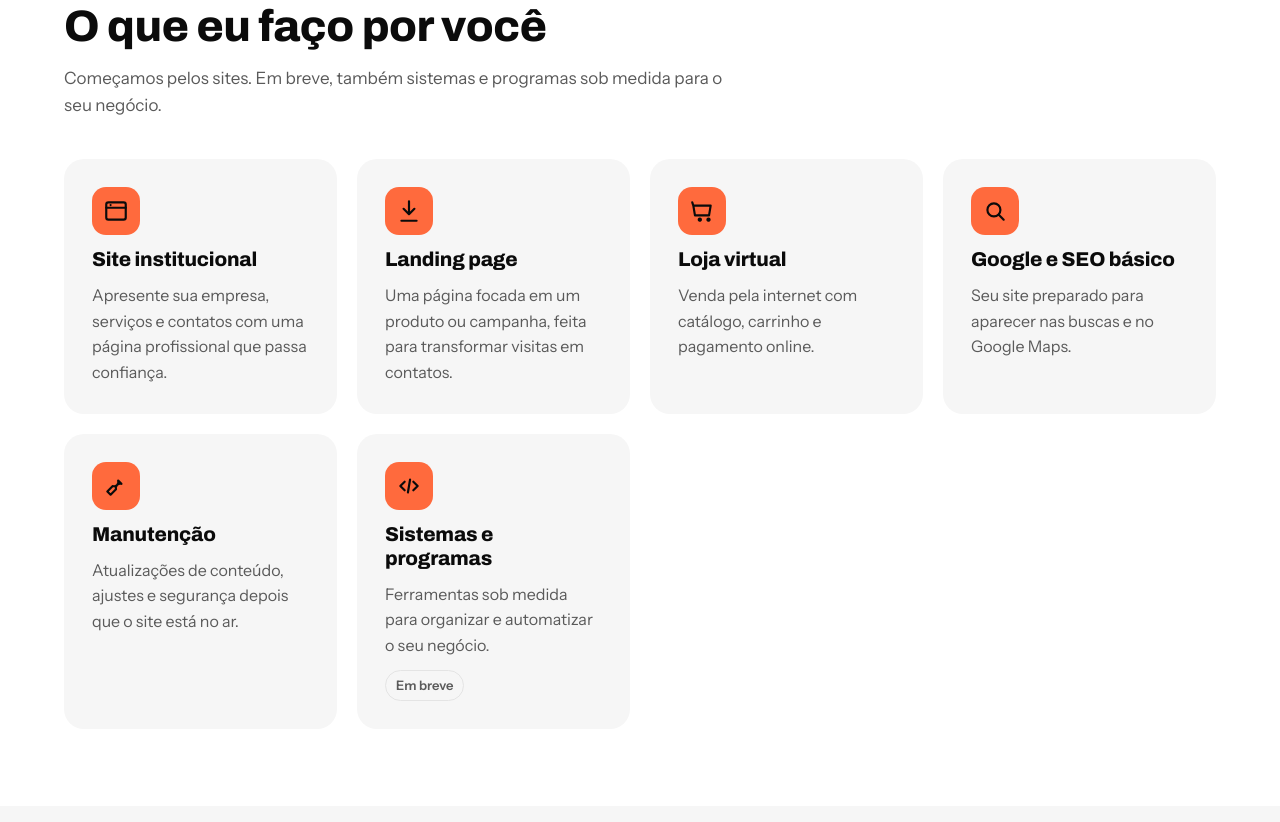
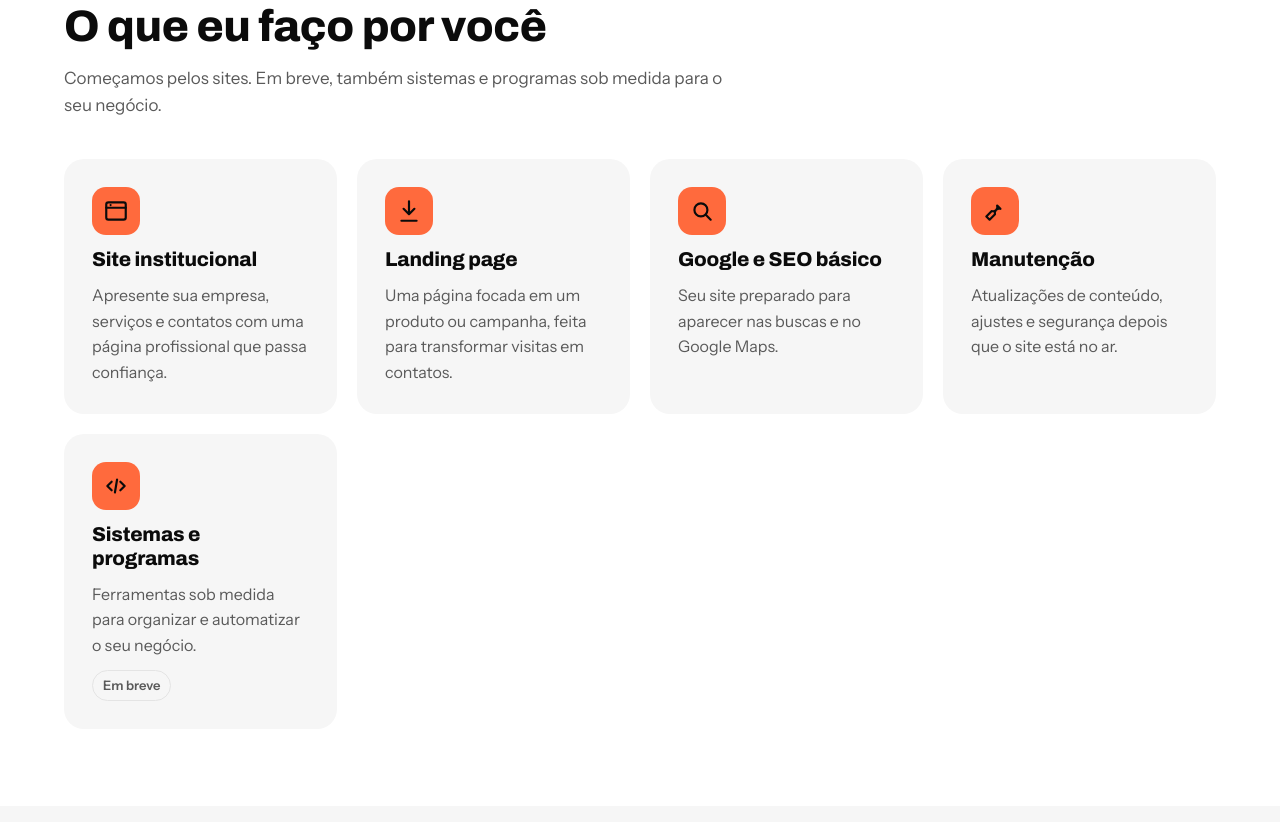
Before and after one commit to WieskaMarcelo/site-marcelo-alves, a plain HTML site: page index.html in a window 1280 px wide. Shown: the part 938-1760 px from the top of the page. Drawn offline with Linux system fonts and the light colour scheme.

Commit message:
Remove loja virtual dos serviços, planos e formulário
Co-Authored-By: Claude Opus 5.5 <noreply@anthropic.com>
Claude-Session: https://claude.ai/code/session_01WUzr7az4NYHJgVG6kHVXWf

```diff
--- a/index.html
+++ b/index.html
@@ -207,7 +207,7 @@ footer .wrap{display:flex;gap:16px;flex-wrap:wrap;justify-content:space-between;
     <label>Seu nome<input id="fn" autocomplete="name" required></label>
     <div class="two"><label>WhatsApp<input id="fp" type="tel" inputmode="tel" autocomplete="tel" placeholder="(00) 00000-0000" required></label><label>E-mail<input id="fe" type="email" autocomplete="email" placeholder="opcional"></label></div>
     <label>Tipo de negócio<input id="fb" placeholder="Ex.: salão de beleza, loja, consultório"></label>
-    <label>O que você precisa<select id="ft"><option>Site institucional</option><option>Landing page</option><option>Loja virtual</option><option>Sistema ou programa</option><option>Ainda não sei</option></select></label>
+    <label>O que você precisa<select id="ft"><option>Site institucional</option><option>Landing page</option><option>Sistema ou programa</option><option>Ainda não sei</option></select></label>
     <div class="two"><label>Investimento previsto<select id="fv"><option>Ainda não sei</option><option>Até R$ 1.000</option><option>R$ 1.000 a R$ 3.000</option><option>R$ 3.000 a R$ 6.000</option><option>Acima de R$ 6.000</option></select></label><label>Para quando<select id="fd"><option>Sem pressa</option><option>Este mês</option><option>Nas próximas semanas</option><option>Urgente</option></select></label></div>
     <label>Mensagem<textarea id="fm" placeholder="Conte sua ideia"></textarea></label>
     <input id="fh" name="empresa_site" tabindex="-1" autocomplete="off" aria-hidden="true" style="position:absolute;left:-9999px;width:1px;height:1px;opacity:0">
@@ -239,7 +239,6 @@ const I = {
 const srv = [
   ["site","Site institucional","Apresente sua empresa, serviços e contatos com uma página profissional que passa confiança."],
   ["page","Landing page","Uma página focada em um produto ou campanha, feita para transformar visitas em contatos."],
-  ["shop","Loja virtual","Venda pela internet com catálogo, carrinho e pagamento online."],
   ["seo","Google e SEO básico","Seu site preparado para aparecer nas buscas e no Google Maps."],
   ["fix","Manutenção","Atualizações de conteúdo, ajustes e segurança depois que o site está no ar."],
   ["code","Sistemas e programas","Ferramentas sob medida para organizar e automatizar o seu negócio.",true]
@@ -261,8 +260,7 @@ document.getElementById("prt").innerHTML = [["Sistema Financeiro Hospitalar","Co
 
 const prc = [
   ["Essencial","Sob consulta","Para quem precisa marcar presença rápido.",["Landing page de uma página","Botão de WhatsApp","Adaptado para celular","Entrega rápida"]],
-  ["Profissional","Sob consulta","O mais pedido por pequenas empresas.",["Site com até 5 páginas","Formulário de contato","Google e SEO básico","Integração com redes sociais","30 dias de suporte"],true],
-  ["Loja virtual","Sob consulta","Para vender seus produtos online.",["Catálogo de produtos","Carrinho e pagamento online","Painel para gerenciar pedidos","Treinamento de uso"]]
+  ["Profissional","Sob consulta","O mais pedido por pequenas empresas.",["Site com até 5 páginas","Formulário de contato","Google e SEO básico","Integração com redes sociais","30 dias de suporte"],true]
 ];
 document.getElementById("prc").innerHTML = prc.map(([n,p,f,l,top]) =>
   `<article class="plan${top?' top':''}"><h3>${n}</h3><div class="price">${p}</div><p class="for">${f}</p><ul>${l.map(x=>`<li>${x}</li>`).join("")}</ul><a class="btn${top?'':' solid'}" href="#contato" data-plan="${n}">Quero este</a></article>`).join("");
@@ -271,7 +269,7 @@ document.getElementById("dep").innerHTML = [1,2,3].map(n =>
   `<article class="quote"><p>Depoimento do cliente ${n} entra aqui.</p><div class="who"><div class="av"></div><div><b>Nome do cliente</b><br><small>Empresa</small></div></div></article>`).join("");
 
 const faq = [
-  ["Quanto tempo leva para o site ficar pronto?","Depende do tamanho do projeto. Uma landing page costuma levar poucos dias; sites maiores e lojas levam mais. O prazo exato vai na proposta."],
+  ["Quanto tempo leva para o site ficar pronto?","Depende do tamanho do projeto. Uma landing page costuma levar poucos dias; sites maiores e sistemas levam mais. O prazo exato vai na proposta."],
   ["Preciso entender de tecnologia?","Não. Eu cuido de toda a parte técnica, do domínio à publicação, e explico o que for preciso."],
   ["Posso atualizar o site depois?","Sim. Você pode pedir ajustes pelo plano de manutenção ou aprender a editar os textos sozinho."],
   ["Como funciona o pagamento?","As condições são combinadas na proposta, com opção de parcelamento."]
```
